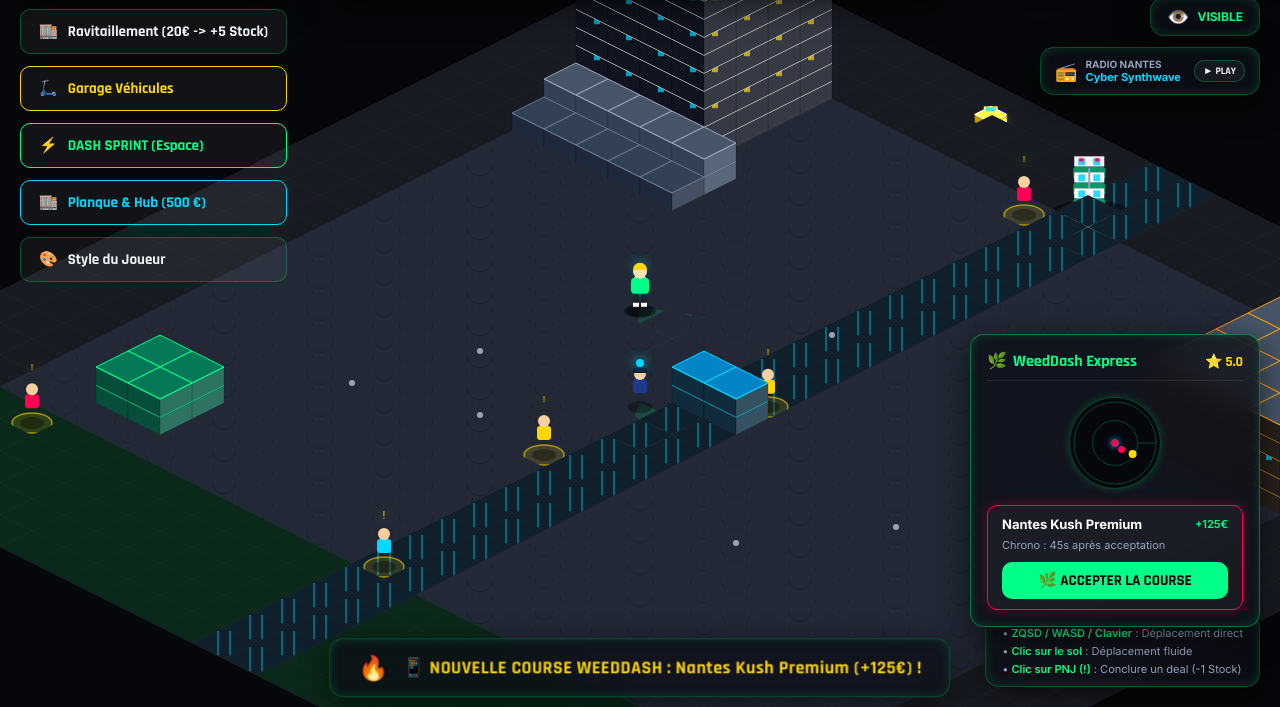
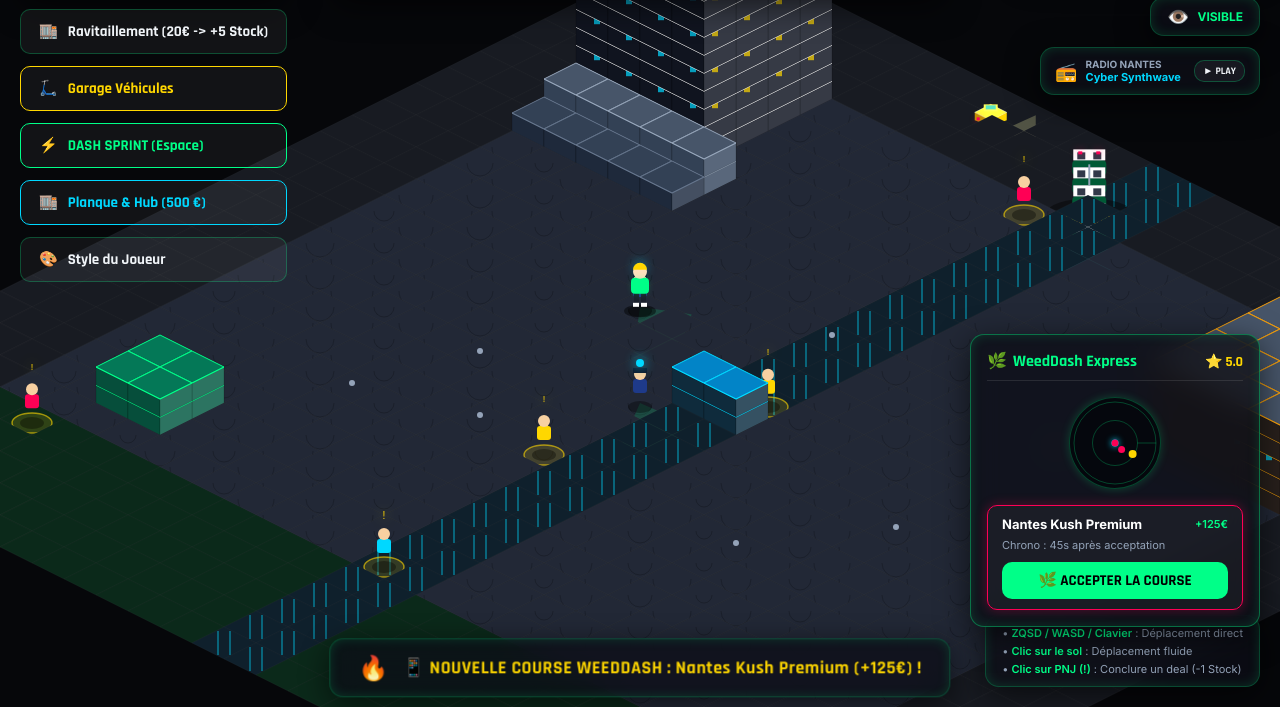
Before and after one commit to fremjulio-gif/nantes_shop, a plain HTML site: page index.html in a window 1280 px wide. Shown: the part 93-800 px from the top of the page. Drawn offline with Linux system fonts and the light colour scheme.

Commit message:
Refactor car and tram sprite rendering logic

```diff
--- a/index.html
+++ b/index.html
@@ -1577,25 +1577,38 @@
 
         setInterval(spawnCar, 3500);
 
+        /* 3D Volumetric Isometric Car Sprite Renderer */
         function drawCarSprite(x, y, car) {
-            const carHeight = 14;
-            const drawY = y - carHeight; // Height offset to anchor wheels to ground
-
-            // 1. Ground Shadow under wheels
+            const carHeight = 16;
+            const drawY = y - carHeight; // Height offset anchoring wheels to asphalt
+
+            ctx.save();
+
+            // 1. Oval Translucent Ground Shadow under wheels
             ctx.beginPath();
-            ctx.ellipse(x, y + 2, 16, 8, 0, 0, Math.PI * 2);
-            ctx.fillStyle = 'rgba(0, 0, 0, 0.45)';
+            ctx.ellipse(x, y + 2, 18, 9, 0, 0, Math.PI * 2);
+            ctx.fillStyle = 'rgba(0, 0, 0, 0.4)';
             ctx.fill();
 
-            // 2. 4 Rubber Wheels
-            ctx.fillStyle = '#0a0a0d';
-            ctx.fillRect(x - 14, y - 3, 5, 5);
-            ctx.fillRect(x + 9, y - 3, 5, 5);
-            ctx.fillRect(x - 9, y + 1, 5, 5);
-            ctx.fillRect(x + 4, y + 1, 5, 5);
-
-            // 3. Volumetric Isometric Car Chassis (Lower Box)
-            // Left Face (Darkened)
+            // 2. 4 Rubber Wheels at Isometric Base Corners
+            ctx.fillStyle = '#090a0f';
+            ctx.fillRect(x - 14, y - 2, 5, 5);
+            ctx.fillRect(x + 9, y - 2, 5, 5);
+            ctx.fillRect(x - 9, y + 2, 5, 5);
+            ctx.fillRect(x + 4, y + 2, 5, 5);
+
+            // 3. Headlights Light Cone on Ground Asphalt
+            const isFacingRight = car.dirCol >= 0;
+            ctx.fillStyle = 'rgba(255, 255, 170, 0.25)';
+            ctx.beginPath();
+            ctx.moveTo(x + (isFacingRight ? 12 : -12), y);
+            ctx.lineTo(x + (isFacingRight ? 45 : -45), y - 15);
+            ctx.lineTo(x + (isFacingRight ? 45 : -45), y + 15);
+            ctx.closePath();
+            ctx.fill();
+
+            // 4. Volumetric 3-Face Chassis Block
+            // Left Face (Base color darkened by 25%)
             ctx.beginPath();
             ctx.moveTo(x - 16, drawY + 6);
             ctx.lineTo(x, drawY + 12);
@@ -1605,7 +1618,7 @@
             ctx.fillStyle = adjustBrightness(car.color, -25);
             ctx.fill();
 
-            // Right Face
+            // Right Face (Standard base color)
             ctx.beginPath();
             ctx.moveTo(x + 16, drawY + 6);
             ctx.lineTo(x, drawY + 12);
@@ -1615,23 +1628,25 @@
             ctx.fillStyle = car.color;
             ctx.fill();
 
-            // Top Body Roof Diamond
-            drawTileDiamond(x, drawY - 2, 32, 16, adjustBrightness(car.color, 25), '#ffffff');
-
-            // 4. Roof Passenger Cabin Block (Upper Box)
-            ctx.fillStyle = adjustBrightness(car.color, 40);
+            // Top Face / Hood / Roof (Base color brightened by 25%)
+            drawTileDiamond(x, drawY - 2, 32, 16, adjustBrightness(car.color, 25), 'rgba(255,255,255,0.4)');
+
+            // 5. Roof Cabin Block (Upper Box)
+            ctx.fillStyle = adjustBrightness(car.color, 35);
             ctx.fillRect(x - 7, drawY - 10, 14, 7);
 
-            // Windshield Glass Highlight
-            ctx.fillStyle = 'rgba(0, 216, 255, 0.75)';
+            // Translucent Blue Windshield & Rear Window Highlight
+            ctx.fillStyle = 'rgba(0, 216, 255, 0.65)';
             ctx.fillRect(x - 5, drawY - 9, 10, 4);
 
-            // Headlights Glow
-            ctx.fillStyle = '#ffffaa';
-            ctx.shadowColor = '#ffffaa';
-            ctx.shadowBlur = 10;
-            ctx.fillRect(x + (car.dirCol >= 0 ? 12 : -14), drawY + 3, 4, 3);
+            // Red Taillights
+            ctx.fillStyle = '#ff0055';
+            ctx.shadowColor = '#ff0055';
+            ctx.shadowBlur = 6;
+            ctx.fillRect(x + (isFacingRight ? -14 : 12), drawY + 3, 3, 3);
             ctx.shadowBlur = 0;
+
+            ctx.restore();
         }
 
         /* 3D Articulated 5-Module TAN Nantes Tramcar Sprite Renderer */
@@ -1640,50 +1655,50 @@
 
             const dir = tram.direction; // 1 = Southbound, -1 = Northbound
             const numModules = 5;
-            const moduleLength = 16;
-
-            // 1. Front Light Beam on Track
-            ctx.fillStyle = 'rgba(0, 216, 255, 0.18)';
+            const moduleLength = 18;
+
+            // 1. Front Light Cone on Ground Track
+            ctx.fillStyle = 'rgba(0, 216, 255, 0.22)';
             ctx.beginPath();
             ctx.moveTo(x, y);
-            const beamY = dir > 0 ? y + 55 : y - 55;
-            ctx.lineTo(x - 26, beamY);
-            ctx.lineTo(x + 26, beamY);
+            const beamY = dir > 0 ? y + 60 : y - 60;
+            ctx.lineTo(x - 28, beamY);
+            ctx.lineTo(x + 28, beamY);
             ctx.closePath();
             ctx.fill();
 
-            // 2. Long Ground Shadow
-            ctx.fillStyle = 'rgba(0, 0, 0, 0.45)';
+            // 2. Long Ground Shadow under all 5 modules
+            ctx.fillStyle = 'rgba(0, 0, 0, 0.4)';
             ctx.beginPath();
-            ctx.ellipse(x, y + 2, 38, 12, 0, 0, Math.PI * 2);
+            ctx.ellipse(x, y + 2, 42, 14, 0, 0, Math.PI * 2);
             ctx.fill();
 
-            // Draw 5 Articulated Modules
+            // 3. Draw 5 Articulated Modules
             for (let i = 0; i < numModules; i++) {
                 const offset = (i - 2) * moduleLength * (dir > 0 ? 1 : -1);
                 const modX = x;
-                const modY = y + offset - 18; // Height offset
+                const modY = y + offset - 20; // Height offset
 
                 const isFront = (dir > 0 ? i === 4 : i === 0);
                 const isRear = (dir > 0 ? i === 0 : i === 4);
                 const isMiddle = (i === 2);
 
-                // Lower Body (TAN Emerald Green Stripe)
-                ctx.fillStyle = '#059669';
+                // Lower Body Stripe (Official TAN Nantes Dark Emerald Green #005a36)
+                ctx.fillStyle = '#005a36';
                 ctx.beginPath();
-                ctx.roundRect(modX - 16, modY + 6, 32, 14, 4);
+                ctx.roundRect(modX - 17, modY + 6, 34, 15, 4);
                 ctx.fill();
 
-                // Upper Roof (Crisp Pure White)
+                // Upper Body & Roof (Crisp Pure White #ffffff)
                 ctx.fillStyle = '#ffffff';
-                ctx.fillRect(modX - 15, modY - 4, 30, 10);
-
-                // Panoramic Windows
-                ctx.fillStyle = 'rgba(0, 216, 255, 0.85)';
-                ctx.fillRect(modX - 11, modY - 2, 7, 7);
-                ctx.fillRect(modX + 4, modY - 2, 7, 7);
-
-                // Station Door Indicator Light when stopped
+                ctx.fillRect(modX - 16, modY - 5, 32, 11);
+
+                // Continuous Panoramic Smoked Glass Windows
+                ctx.fillStyle = 'rgba(15, 23, 42, 0.85)';
+                ctx.fillRect(modX - 12, modY - 2, 8, 7);
+                ctx.fillRect(modX + 4, modY - 2, 8, 7);
+
+                // Green Door Indicator Light when stopped
                 if (tram.isStopped) {
                     ctx.fillStyle = '#00ff88';
                     ctx.shadowColor = '#00ff88';
@@ -1692,52 +1707,52 @@
                     ctx.shadowBlur = 0;
                 }
 
-                // Dark Accordion Rubber Joint between modules
+                // Dark Rubber Pleated Accordion Bellows between modules
                 if (i < numModules - 1) {
                     ctx.fillStyle = '#1e293b';
-                    ctx.fillRect(modX - 15, modY + 12, 30, 3);
-                }
-
-                // Middle Module Pantograph & Catenary Sparks
+                    ctx.fillRect(modX - 16, modY + 13, 32, 4);
+                }
+
+                // Middle Module Profiled Pantograph & Catenary Sparks
                 if (isMiddle) {
                     ctx.strokeStyle = '#94a3b8';
                     ctx.lineWidth = 2;
                     ctx.beginPath();
-                    ctx.moveTo(modX, modY - 4);
-                    ctx.lineTo(modX, modY - 24);
+                    ctx.moveTo(modX, modY - 5);
+                    ctx.lineTo(modX, modY - 26);
                     ctx.stroke();
 
                     if (!tram.isStopped && Math.random() < 0.4) {
-                        spawnParticles(modX, modY - 24, 3, '#00d8ff');
+                        spawnParticles(modX, modY - 26, 3, '#00d8ff');
                     }
                 }
 
-                // Front Streamlined Nose & LED Destination Board
+                // Front Streamlined Nose & LED Destination Board ("L3 NEUSTRIE")
                 if (isFront) {
                     ctx.fillStyle = '#ffffaa';
                     ctx.shadowColor = '#ffffaa';
                     ctx.shadowBlur = 14;
-                    const headY = dir > 0 ? modY + 16 : modY - 2;
-                    ctx.fillRect(modX - 10, headY, 5, 4);
-                    ctx.fillRect(modX + 5, headY, 5, 4);
+                    const headY = dir > 0 ? modY + 17 : modY - 3;
+                    ctx.fillRect(modX - 11, headY, 5, 4);
+                    ctx.fillRect(modX + 6, headY, 5, 4);
                     ctx.shadowBlur = 0;
 
-                    ctx.fillStyle = '#1e1b4b';
-                    ctx.fillRect(modX - 14, modY - 6, 28, 6);
+                    ctx.fillStyle = '#020617';
+                    ctx.fillRect(modX - 14, modY - 7, 28, 6);
                     ctx.fillStyle = '#ffd700';
                     ctx.font = '700 8px var(--font-tech)';
                     ctx.textAlign = 'center';
-                    ctx.fillText(tram.lineName, modX, modY - 1);
-                }
-
-                // Rear Tail Module Lights
+                    ctx.fillText(tram.lineName, modX, modY - 2);
+                }
+
+                // Rear Tail Module Red Lights
                 if (isRear) {
                     ctx.fillStyle = '#ff0055';
                     ctx.shadowColor = '#ff0055';
                     ctx.shadowBlur = 8;
-                    const tailY = dir > 0 ? modY - 2 : modY + 16;
-                    ctx.fillRect(modX - 10, tailY, 4, 3);
-                    ctx.fillRect(modX + 6, tailY, 4, 3);
+                    const tailY = dir > 0 ? modY - 3 : modY + 17;
+                    ctx.fillRect(modX - 11, tailY, 4, 3);
+                    ctx.fillRect(modX + 7, tailY, 4, 3);
                     ctx.shadowBlur = 0;
                 }
             }
```
